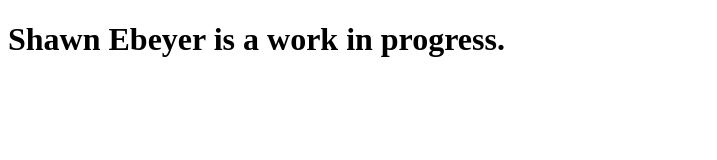
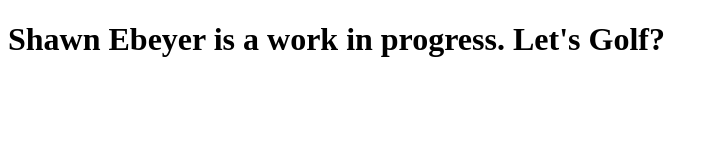
Before and after one commit to shawnebeyer/website, a website: page index.html in a window 1280 px wide. Shown: the whole page, without its empty margins (0-717 px from the left). Drawn offline with Linux system fonts and the light colour scheme.

Commit message:
added a line

```diff
--- a/index.html
+++ b/index.html
@@ -7,6 +7,6 @@
     <title>Shawn Ebeyer is a software developer</title>
 </head>
 <body>
-    <h1>Shawn Ebeyer is a work in progress.</h1>
+    <h1>Shawn Ebeyer is a work in progress. Let's Golf?</h1>
 </body>
 </html>
```
